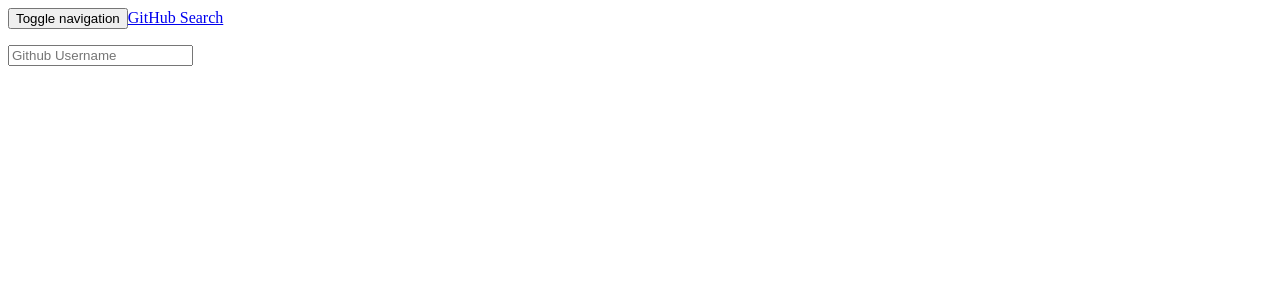
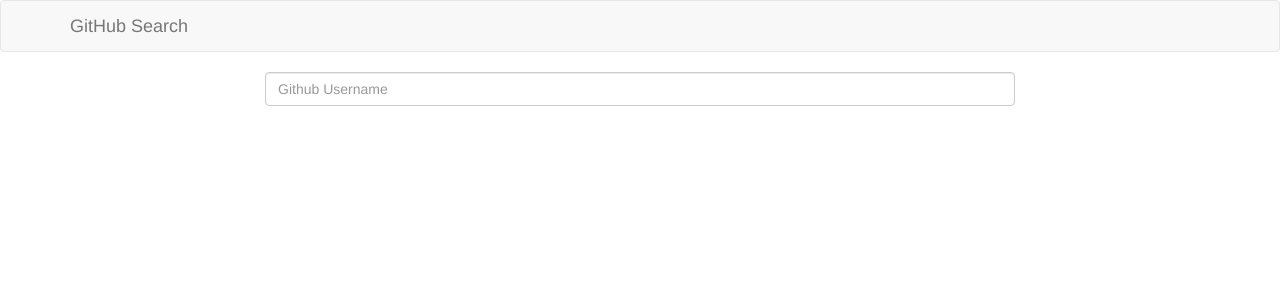
Before and after one commit to Adho-Code/Github-Search, an Angular app: page / in a window 1280 px wide. Shown: the top 300 px of the page. Built offline with nearby package versions, Linux system fonts and the light colour scheme.

Commit message:
debugging errors

```diff
--- a/src/app/profiles/profile.service.ts
+++ b/src/app/profiles/profile.service.ts
@@ -4,6 +4,9 @@
 
 @Injectable()
 export class ProfileService {
+  getUser(): any {
+    throw new Error("Method not implemented.");
+  }
   private username="adhoadhi";
   private client_id="c77be61fbf3d94df87bc";
   private client_secret="ee20ec268711c18982e2c1bd3ac666f6b2599279";
--- a/src/index.html
+++ b/src/index.html
@@ -6,6 +6,7 @@
   <base href="/">
 
   <meta name="viewport" content="width=device-width, initial-scale=1">
+  <link rel="stylesheet" href="https://maxcdn.bootstrapcdn.com/bootstrap/3.3.7/css/bootstrap.min.css">
   <link rel="icon" type="image/x-icon" href="favicon.ico">
 </head>
 <body>
```
